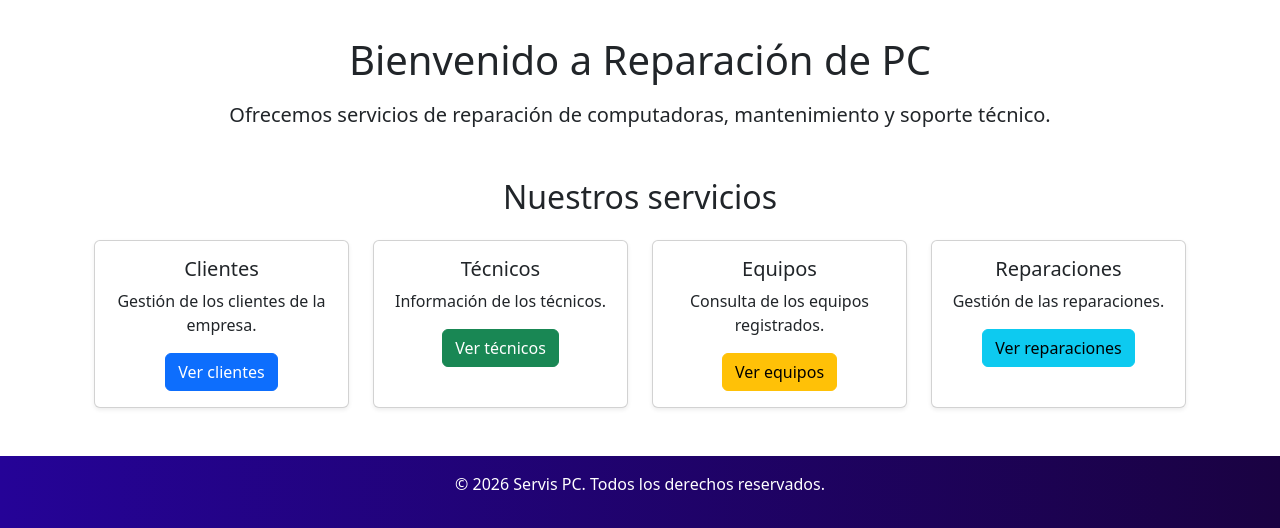
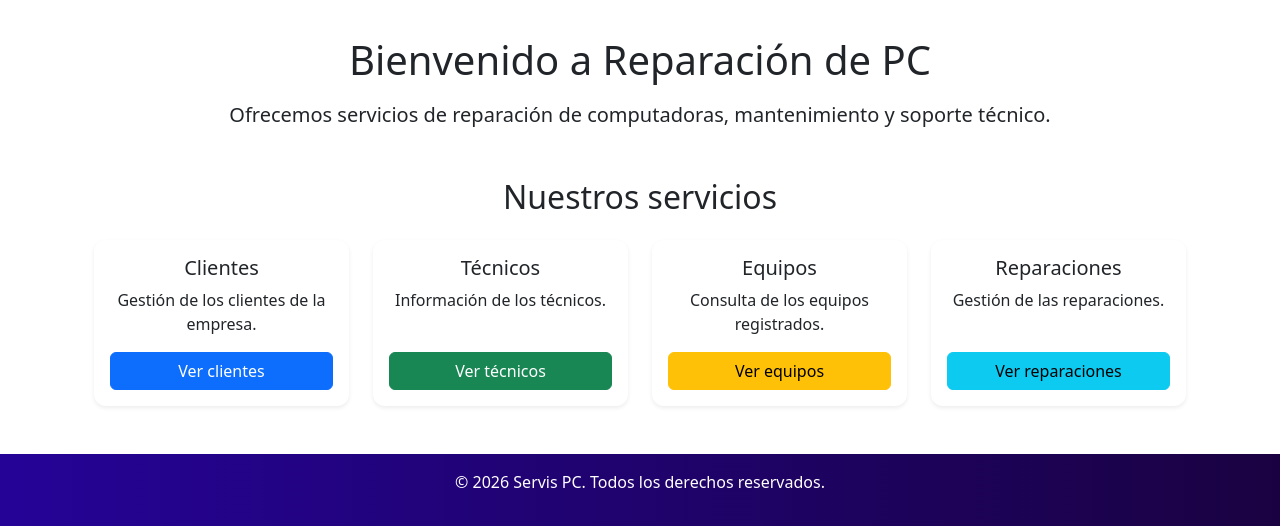
Before and after one commit to federicoaranda19-hub/TepyCheck-Proyecto, a Django app: page / in a window 1280 px wide. Shown: the part 562-1090 px from the top of the page. Run offline with Django 5.2, Linux system fonts and the light colour scheme.

Commit message:
Completando pestañas y mejorando Carrusel

```diff
--- a/myapp/static/myapp/css/styles.css
+++ b/myapp/static/myapp/css/styles.css
@@ -39,3 +39,20 @@ footer {
     border-radius: 50%;
     padding: 15px;
 }
+
+/* Tarjetas de servicios - misma altura y botón abajo */
+.card {
+    border: none;
+    border-radius: 12px;
+    height: 100%;
+}
+
+.card-body {
+    display: flex;
+    flex-direction: column;
+    height: 100%;
+}
+
+.card-body .btn {
+    margin-top: auto;
+}
--- a/myapp/templates/myapp/index.html
+++ b/myapp/templates/myapp/index.html
@@ -21,11 +21,11 @@
             </div>
 
             <div class="carousel-item">
-                <img src="{% static 'myapp/img/herramientas.jpg' %}" class="d-block w-100" alt="Herramientas" style="height: 450px; object-fit: cover;">
+                <img src="{% static 'myapp/img/herramientas2.png' %}" class="d-block w-100" alt="Herramientas" style="height: 450px; object-fit: cover;">
             </div>
 
             <div class="carousel-item">
-                <img src="{% static 'myapp/img/icono.png' %}" class="d-block w-100" alt="Icono" style="height: 450px; object-fit: cover;">
+                <img src="{% static 'myapp/img/icono4.jfif' %}" class="d-block w-100" alt="Icono" style="height: 450px; object-fit: cover;">
             </div>
 
             <div class="carousel-item">
@@ -62,66 +62,55 @@
             <div class="card shadow-sm h-100">
                 <div class="card-body text-center">
                     <h5 class="card-title">Clientes</h5>
-
                     <p class="card-text">
                         Gestión de los clientes de la empresa.
                     </p>
-
-                    <a href="#" class="btn btn-primary">
+                    <a href="{% url 'myapp:clientes' %}" class="btn btn-primary">
                         Ver clientes
                     </a>
                 </div>
             </div>
         </div>
 
-
         <!-- Técnicos -->
         <div class="col-md-6 col-lg-3">
             <div class="card shadow-sm h-100">
                 <div class="card-body text-center">
                     <h5 class="card-title">Técnicos</h5>
-
                     <p class="card-text">
                         Información de los técnicos.
                     </p>
-
-                    <a href="#" class="btn btn-success">
+                    <a href="{% url 'myapp:tecnicos' %}" class="btn btn-success">
                         Ver técnicos
                     </a>
                 </div>
             </div>
         </div>
 
-
         <!-- Equipos -->
         <div class="col-md-6 col-lg-3">
             <div class="card shadow-sm h-100">
                 <div class="card-body text-center">
                     <h5 class="card-title">Equipos</h5>
-
                     <p class="card-text">
                         Consulta de los equipos registrados.
                     </p>
-
-                    <a href="#" class="btn btn-warning">
+                    <a href="{% url 'myapp:equipos' %}" class="btn btn-warning">
                         Ver equipos
                     </a>
                 </div>
             </div>
         </div>
 
-
         <!-- Reparaciones -->
         <div class="col-md-6 col-lg-3">
             <div class="card shadow-sm h-100">
                 <div class="card-body text-center">
                     <h5 class="card-title">Reparaciones</h5>
-
                     <p class="card-text">
                         Gestión de las reparaciones.
                     </p>
-
-                    <a href="#" class="btn btn-info">
+                    <a href="{% url 'myapp:reparaciones' %}" class="btn btn-info">
                         Ver reparaciones
                     </a>
                 </div>
@@ -130,5 +119,7 @@
 
     </div>
 
+    </div>
+
 </div>
 {% endblock %}
```
Also changed, not shown: myapp/static/myapp/img/Icono2.jfif (added), myapp/static/myapp/img/Icono3.jfif (added), myapp/static/myapp/img/Icono4.jfif (added), myapp/static/myapp/img/herramientas2.png (added).
